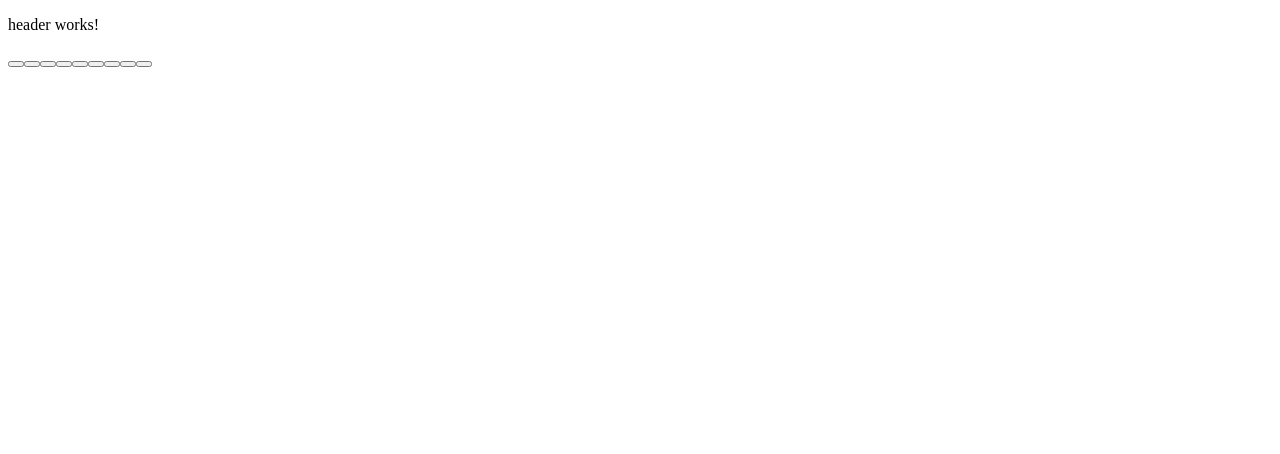
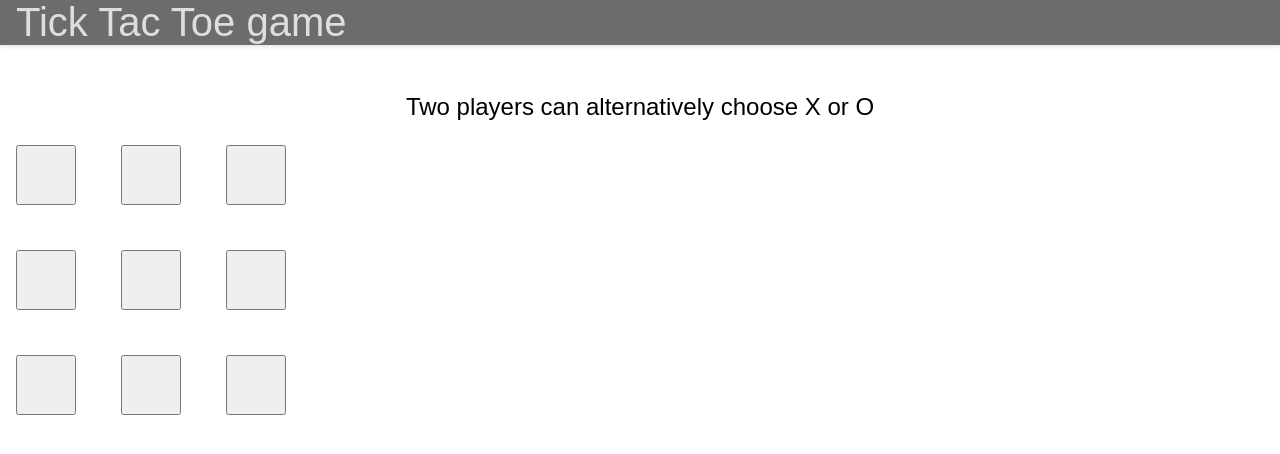
Before and after one commit to IsuruIndrajith/Tick-Tac-Toe--Angular-, an Angular app: page / in a window 1280 px wide. Shown: the top 454 px of the page. Built offline with nearby package versions, Linux system fonts and the light colour scheme.

Commit message:
basic sketch of the game

```diff
--- a/src/app/app.component.ts
+++ b/src/app/app.component.ts
@@ -8,9 +8,19 @@ import { BoardComponent } from "./components/board/board.component";
 @Component({
   selector: 'app-root',
   standalone: true,
-  imports: [RouterOutlet, HomeComponent, HeaderComponent, SquareComponent, BoardComponent],
-  templateUrl: './app.component.html',
-  styleUrls: ['./app.component.scss']
+  imports: [HomeComponent, HeaderComponent, BoardComponent],
+  template:
+  `<app-header></app-header>
+  <main>
+
+   <app-home></app-home>
+   <app-board></app-board>
+
+  </main>`,
+  styles: [`
+    main{padding: 16px;}
+  `]
+
 })
 export class AppComponent {
   title = 'TickTacToe';
--- a/src/app/components/board/board.component.html
+++ b/src/app/components/board/board.component.html
@@ -1,7 +1,7 @@
 <div class="board">
   <app-square
-    *ngFor="let val of squares; let i = index"
-    [value]="val"
+    *ngFor="let square of squares; index as i"
+    [value]="square"
     (click)="makeMove(i)">
   </app-square>
 </div>
--- a/src/app/components/board/board.component.scss
+++ b/src/app/components/board/board.component.scss
@@ -0,0 +1,12 @@
+.board {
+  display: grid;
+  grid-template-columns: repeat(3, 100px); // 3 columns, 100px wide each
+  grid-template-rows: repeat(3, 100px);    // 3 rows, 100px tall each
+  gap: 5px;                                // space between squares
+}
+
+app-square button {
+  width: 100%;
+  height: 100%;
+  font-size: 2rem;
+}
--- a/src/app/components/board/board.component.ts
+++ b/src/app/components/board/board.component.ts
@@ -23,7 +23,7 @@ export class BoardComponent implements OnInit {
     this.winner = null;
   }
 
-  get player(): string {
+  get player(): 'X' | 'O' {
     return this.xIsNext ? 'X' : 'O';
   }
 
--- a/src/app/components/header/header.component.html
+++ b/src/app/components/header/header.component.html
@@ -1 +1,6 @@
-<p>header works!</p>
+<header>
+    <nav>
+        Tick Tac Toe game
+    </nav>
+
+</header>
--- a/src/app/components/header/header.component.scss
+++ b/src/app/components/header/header.component.scss
@@ -0,0 +1,10 @@
+header{
+    display: flex;
+    padding-inline: 16px;
+    background-color: rgb(108, 108, 108);
+    color: rgb(222, 222, 222);
+    text-align: center;
+    justify-content: space-between;
+    font-size: 2.5rem;
+    box-shadow: 0 2px 4px rgba(0, 0, 0, 0.1);
+}
--- a/src/app/components/square/square.component.ts
+++ b/src/app/components/square/square.component.ts
@@ -5,7 +5,15 @@ import { Component, Input } from '@angular/core';
   template: `
     <button>{{ value }}</button>
   `,
-  styles: [``]
+  styles: [`
+    button {
+      width: 60px;
+      height: 60px;
+      font-size: 2rem;
+      font-weight: bold;
+      cursor: pointer;
+    }
+  `]
 })
 export class SquareComponent {
   @Input() value: 'X' | 'O' | null = null;
--- a/src/app/home/home.component.html
+++ b/src/app/home/home.component.html
@@ -1 +1 @@
-<p>home works!</p>
+<p>Two players can alternatively choose X or O</p>
--- a/src/app/home/home.component.scss
+++ b/src/app/home/home.component.scss
@@ -0,0 +1,5 @@
+p{
+    font-size: 1.5rem;
+    text-align: center;
+    margin-top: 2rem;
+}
--- a/src/index.html
+++ b/src/index.html
@@ -9,5 +9,6 @@
 </head>
 <body>
   <app-root></app-root>
+  <!-- index.html in the src is the top level component that renders first -->
 </body>
 </html>
--- a/src/main.ts
+++ b/src/main.ts
@@ -2,5 +2,6 @@ import { bootstrapApplication } from '@angular/platform-browser';
 import { appConfig } from './app/app.config';
 import { AppComponent } from './app/app.component';
 
+// this main.ts creates the angular application using the app component as the root component
 bootstrapApplication(AppComponent, appConfig)
   .catch((err) => console.error(err));
--- a/src/styles.scss
+++ b/src/styles.scss
@@ -1 +1,10 @@
 /* You can add global styles to this file, and also import other style files */
+html, body {
+    margin:0;
+    padding:0;
+    font-family: Arial, Helvetica, sans-serif;
+}
+
+*{
+    outline: none;
+}
```
